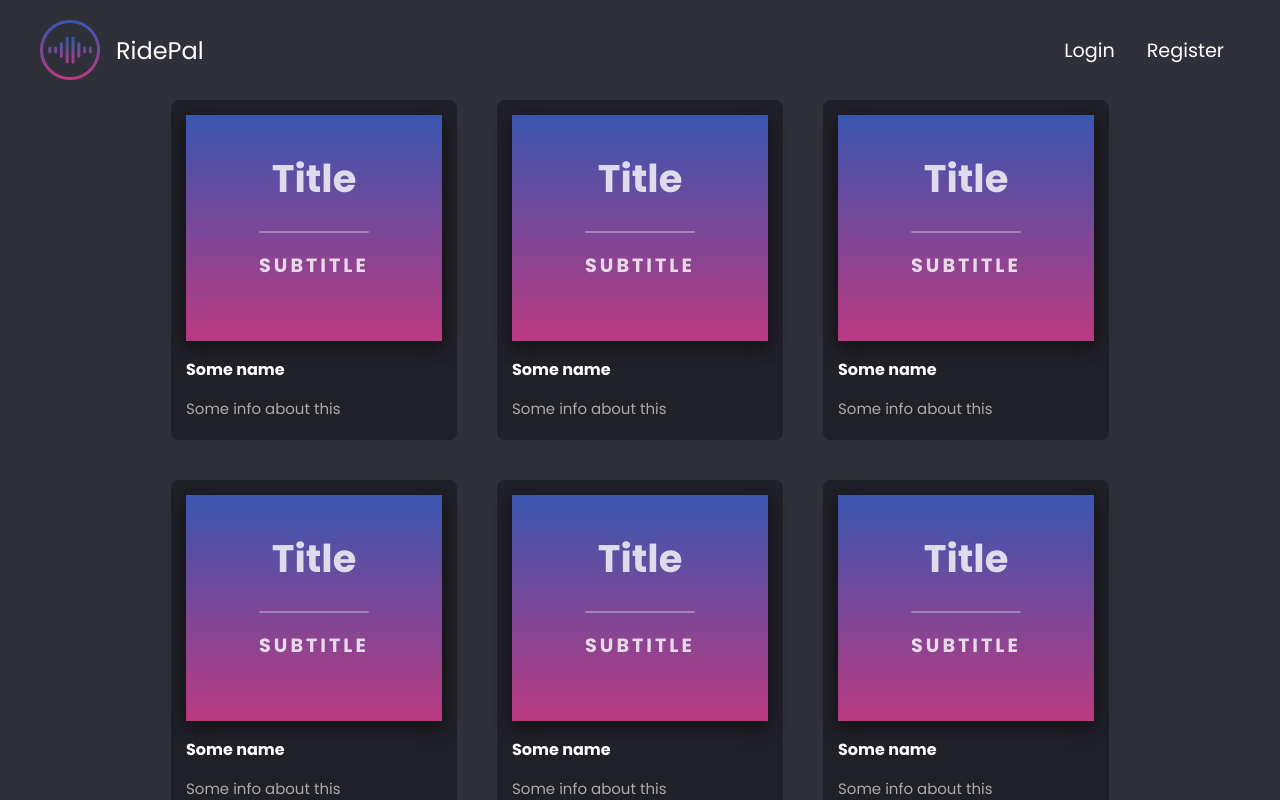
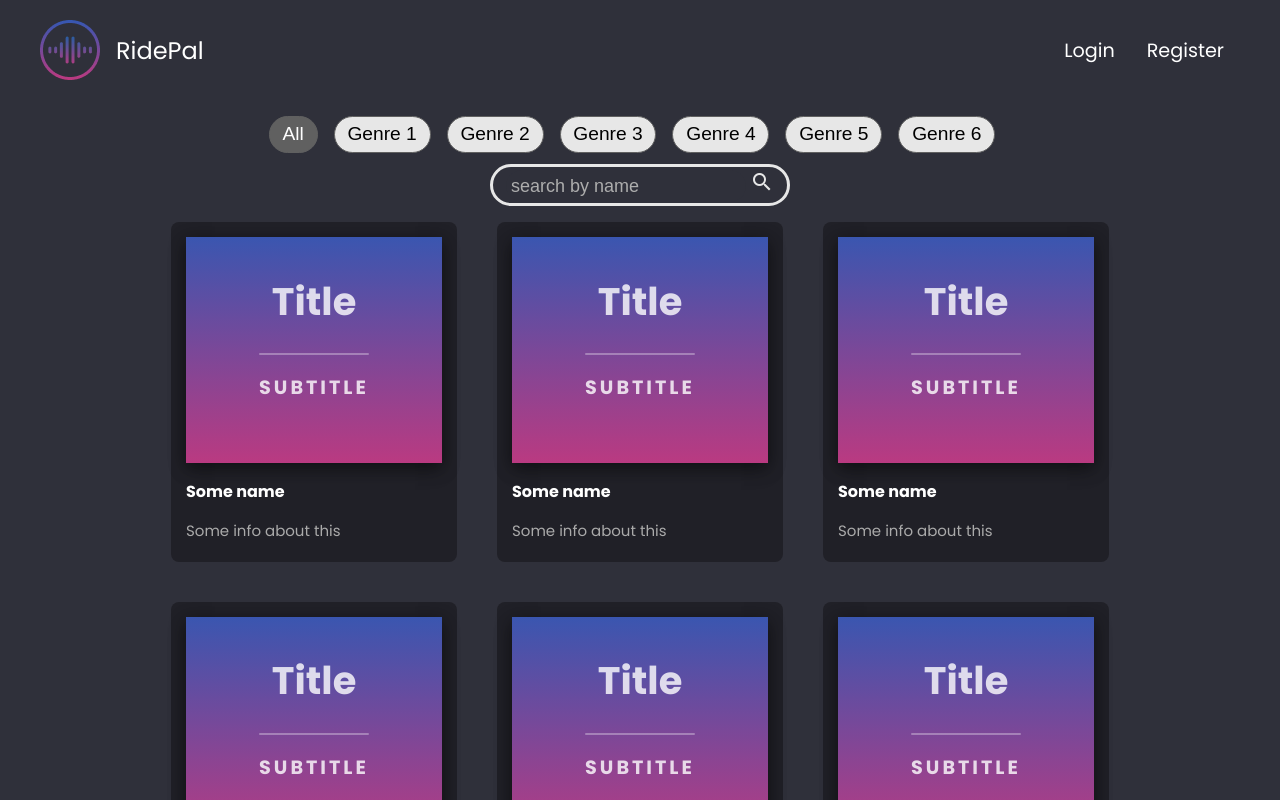
Before and after one commit to sava-stanchev/ridepal-playlist-generator, a React (Create React App) app in the folder client/: page /home in a window 1280 px wide. Shown: the top 800 px of the page. Built offline with nearby package versions, Linux system fonts and the light colour scheme.

Commit message:
genres and search bar on start page html css

```diff
--- a/client/src/App.css
+++ b/client/src/App.css
@@ -332,9 +332,92 @@ body {
 ::-webkit-scrollbar {
   width: 12px;
   background: #202027;
+  border-radius: calc(12px / 2);
 }
 
 ::-webkit-scrollbar-thumb {
   background: #adadad;
   border-radius: calc(12px / 2);
 }
+
+.genres {
+  padding: 1rem 2rem;
+}
+
+.genre-section {
+  text-align: center;
+}
+
+.genre {
+  margin-right: 1rem;
+  border: 1px solid #606060;
+  border-radius: 900px;
+  background-color: #E7E7E7;
+  padding: .4rem .8rem;
+  font-size: inherit;
+  cursor: pointer;
+  transition: background-color 150ms;
+}
+
+.genre:hover {
+  background-color: #606060;
+  color: white;
+  border-color: #606060;
+}
+
+.genre.active {
+  background-color: #606060;
+  color: white;
+  border-color: #606060;
+}
+
+.genre:last-child {
+  margin-right: 0;
+}
+
+.boxContainer {
+  margin: auto;
+  margin-top: 1%;
+  position: relative;
+  width: 300px;
+  height: 42px;
+  border: 3px solid #E7E7E7;
+  padding: 0px 10px;
+  border-radius: 50px;
+}
+
+.btnContainer {
+  margin: auto;
+  margin-top: 1.5%;
+}
+
+.elementsContainer {
+  width: 100%;
+  height: 100%;
+  vertical-align: middle;
+}
+
+.search {
+  border: none;
+  height: 100%;
+  width: 100%;
+  padding: 0px 5px;
+  border-radius: 50px;
+  font-size: 18px;
+  color: #E7E7E7;
+  background-color: #2F303A;
+  font-weight: 500;
+}
+
+.search:focus {
+  outline: none;
+}
+
+.material-icons {
+  font-size: 26;
+  color: #E7E7E7;
+}
+
+::placeholder {
+  color: #adadad;
+}
--- a/client/src/components/StartPage.js
+++ b/client/src/components/StartPage.js
@@ -1,6 +1,33 @@
 const StartPage = () => {
 
   return(
+    <>
+    <div className="genres">
+      <link rel="stylesheet" href="https://fonts.googleapis.com/icon?family=Material+Icons"/>
+      <section className="genre-section">
+        <button className="genre active">All</button>
+        <button className="genre">Genre 1</button>
+        <button className="genre">Genre 2</button>
+        <button className="genre">Genre 3</button>
+        <button className="genre">Genre 4</button>
+        <button className="genre">Genre 5</button>
+        <button className="genre">Genre 6</button>
+        <div className="boxContainer">
+          <table className = "elementsContainer">
+            <tbody><tr>
+              <td>
+                <input type="text" placeholder="search by name" className="search" />
+              </td>
+              <td>
+                <>
+                  <i className="material-icons">search</i>
+                </>
+              </td>
+            </tr></tbody>
+          </table>
+        </div>
+      </section>
+    </div>
     <div className="cards-container">
       <article className="card">
         <div className="cover">
@@ -108,6 +135,7 @@ const StartPage = () => {
         </div>
       </article>
     </div>
+    </>
   )
 };
 
--- a/client/src/components/ViewPlaylist.js
+++ b/client/src/components/ViewPlaylist.js
@@ -15,7 +15,7 @@ const ViewPlaylist = () => {
                 <img src={albumCover} alt=""/>
               </div>
             </td>
-            <td className="song-title"><h5>Song Title + Info</h5></td>
+            <td className="song-title"><h5>Song Title, Artist + Info</h5></td>
             <td className="song-length"><h5>3:34</h5></td>
           </tr>
           <tr className="song">
```
